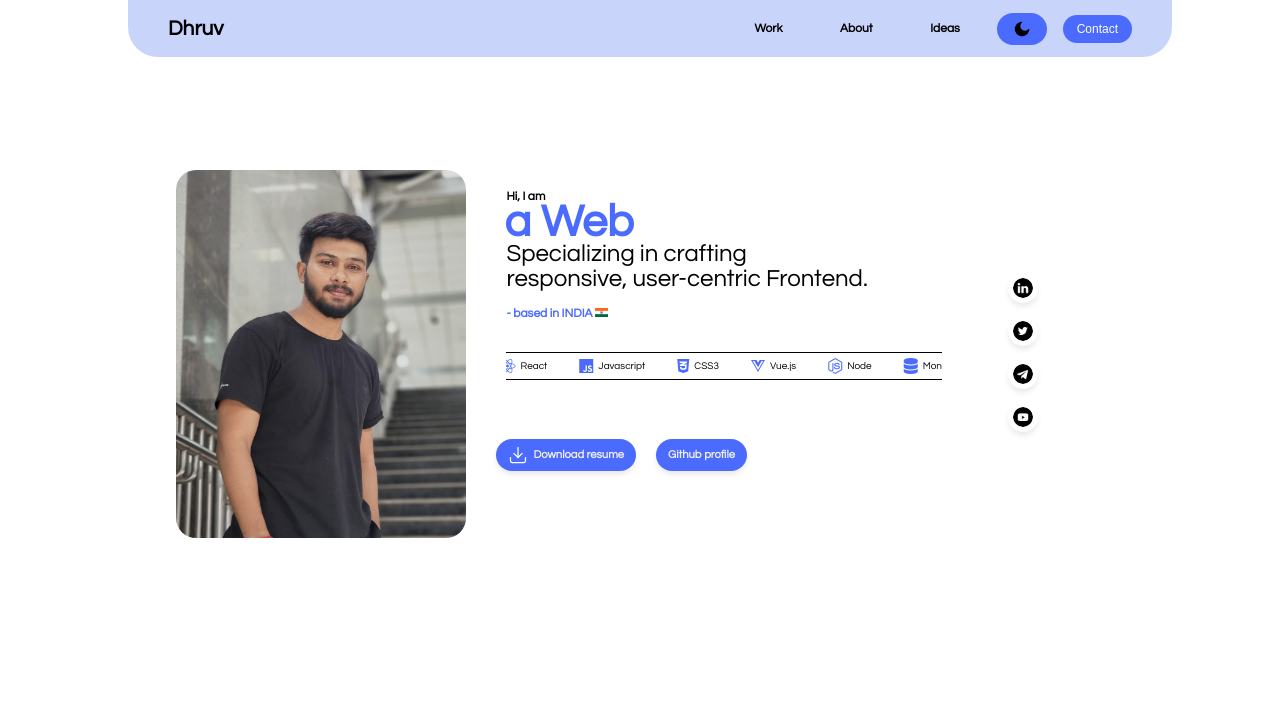
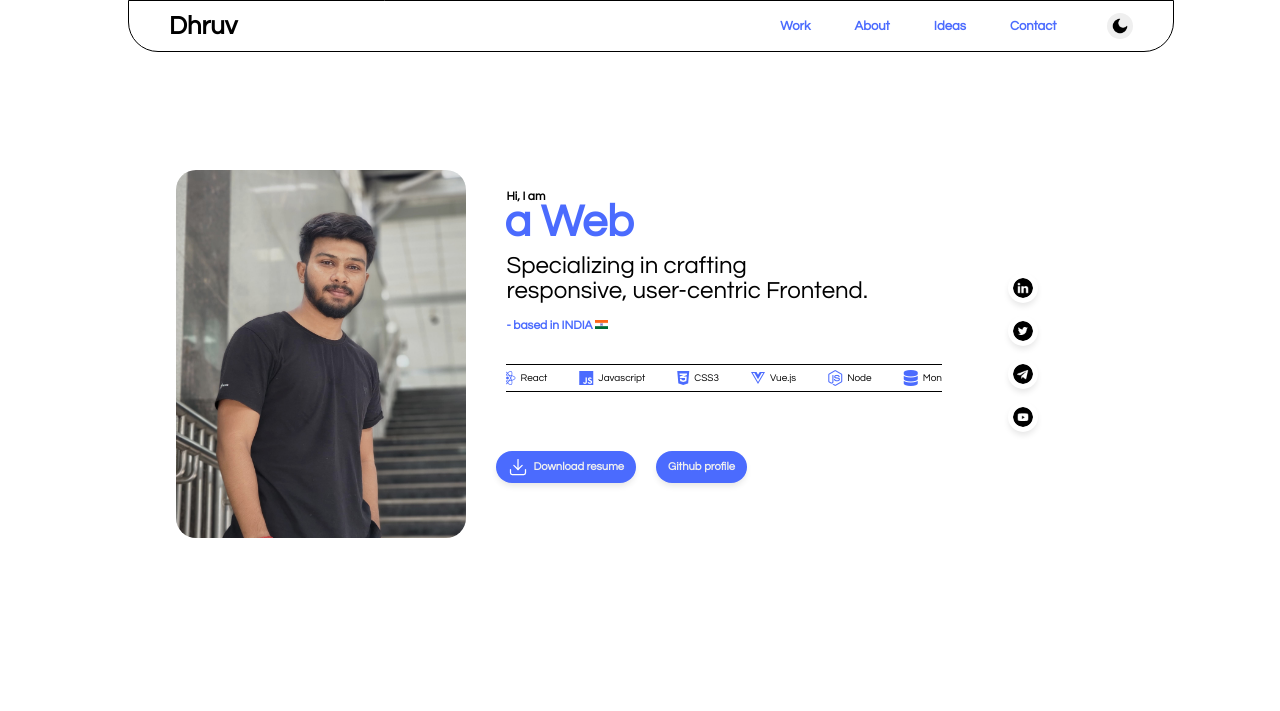
Before and after one commit to Dhrubamaity/PORTFOLIO, a website with bundled scripts: page index.html in a window 1280 px wide. Shown: the top 711 px of the page. Built offline with nearby package versions, Linux system fonts and the light colour scheme.

```diff
--- a/index.html
+++ b/index.html
@@ -4,7 +4,7 @@
 <head>
     <meta charset="UTF-8">
     <meta name="viewport" content="width=device-width, initial-scale=1.0">
-    <title>Document</title>
+    <title>Dhruv 2.0</title>
     <link rel="stylesheet" href="./public/style.css">
     <link rel="stylesheet" href="./public/page5.css">
     <link rel="stylesheet" href="./public/page4.css">
@@ -28,11 +28,11 @@
             <a href="">Work</a>
             <a href="">About</a>
             <a href="">Ideas</a>
+            <a class="contact_btn">Contact</a>&nbsp;
             <button class="nightmode" onclick="toggleNightmode()">
                 <img class="moon-icon" src="./asset/moon-icon.png" alt="moon">
                 <img class="sun-icon" style="display: none;" src="./asset/sun-icon.jpg" alt="sun">
             </button>
-            <button class="contact_btn">Contact</button>
         </nav>
     </div>
     <div id="main">
@@ -404,7 +404,7 @@
         <script src="https://cdnjs.cloudflare.com/ajax/libs/gsap/3.13.0/gsap.min.js"
             integrity="sha512-NcZdtrT77bJr4STcmsGAESr06BYGE8woZdSdEgqnpyqac7sugNO+Tr4bGwGF3MsnEkGKhU2KL2xh6Ec+BqsaHA=="
             crossorigin="anonymous" referrerpolicy="no-referrer"></script>
-        <!-- <script src="https://unpkg.com/locomotive-scroll/dist/locomotive-scroll.min.js"></script> -->
+        <script src="https://unpkg.com/locomotive-scroll/dist/locomotive-scroll.min.js"></script>
     </div>
 </body>
 
--- a/public/page1.css
+++ b/public/page1.css
@@ -13,7 +13,7 @@
     width: 80%;
     z-index: 999;
     /* background-color: rgba(180, 171, 155, 0.694); */
-    background-color: #a1b6f694;
+    /* background-color: #a1b6f694; */
     display: flex;
     word-spacing: 1px;
     align-items: center;
@@ -24,6 +24,7 @@
     backdrop-filter: blur(3px);
     border-radius: 0px 0px 30px 30px;
     animation: easeBottom 0.9s ease-in-out forwards;
+    border: 1px solid black;
 }
 
 .name {
@@ -35,7 +36,7 @@
 }
 
 .name span {
-    font-size: 1.3rem;
+    font-size: 1.6rem;
     font-weight: bold;
 }
 
@@ -58,34 +59,38 @@
 nav a {
     text-decoration: none;
     justify-content: space-between;
-    padding: 10px 1.3rem;
-    color: black;
     font-weight: 600;
     background-color: transparent;
-    font-size: 12px;
+    font-size: 13px;
     transition-duration: 0.5s;
+    color: #4B6BFE;
+    padding: 5px 14px;
+    transition-duration: 0.3s;
 }
 
-nav a:hover {
-    color: #4B6BFE;
+nav a:hover{
+    background-color: #4B6BFE;
+    box-shadow: 2px 2px 80px -1px black;
+    color: white;
+    border-radius: 15px;
 }
 
 nav button {
     border-radius: 20px;
     padding: 6px 12px;
-    font-size: 12px;
+    font-size: 14px;
     font-weight: 400;
     font-family: sans-serif;
     border: none;
-    background-color: #4B6BFE;
+    /* background-color: #4B6BFE; */
 }
 
 .nightmode {
-    background-color: #4B6BFE;
+    /* background-color: #4B6BFE; */
     display: flex;
     justify-content: center;
     align-items: center;
-    padding: 6px 15px;
+    padding: 3px;
 }
 
 .nightmode img {
@@ -96,24 +101,13 @@
 }
 
 body.night-mode {
-    background-color: #343434;
+    background-color: #171717ed;
     color: #f0f0f0;
 }
 
 body.night-mode .nightmode {
-    background-color: #666;
-    color: white;
-}
-
-.contact_btn {
-    color: white;
-    padding: 7px 14px;
-    transition-duration: 0.3s;
-
-}
-
-.contact_btn:hover {
-    scale: 1.05;
+    background-color: #66666600;
+    /* color: white; */
 }
 
 .hero-mid {
@@ -189,6 +183,7 @@
     color: #4b6bfe;
     margin-left: -2px;
     line-height: 2.4rem;
+    padding-bottom: 12px;
 }
 
 #typewriter::after {
@@ -415,12 +410,13 @@
         /* background-color: #343434; */
     }
 
-    .about h2{
-       font-weight: bold;
-       font-size: 1.2rem;
+    .about h2 {
+        font-weight: bold;
+        font-size: 1.2rem;
 
     }
-    .about h4 span{
+
+    .about h4 span {
         font-size: 1.8rem;
     }
 
@@ -467,24 +463,29 @@
         width: 96%;
         padding: 0px 0px;
     }
-    .contact{
-        width:90%;
+
+    .contact {
+        width: 90%;
         flex-direction: column;
     }
-    .data_4{
+
+    .data_4 {
         width: 90%;
     }
-    .data_4 input{
+
+    .data_4 input {
         width: 100%;
     }
-    .data_right{
+
+    .data_right {
         margin-top: 30px;
         display: flex;
         text-align: center;
         align-items: center;
         justify-content: center;
     }
-    .getintouch h1{
-        font-size:3.5rem;
+
+    .getintouch h1 {
+        font-size: 3.5rem;
     }
 }
--- a/public/page2.css
+++ b/public/page2.css
@@ -66,6 +66,10 @@
     animation: scrolling linear;
     animation-timeline: view();
     animation-range: entry 0% cover 40%;
+    transition: transform 0.5s ease ;
+}
+.containers:hover{
+    transform: translateY(-5px);
 }
 
 .page2-img {
```
